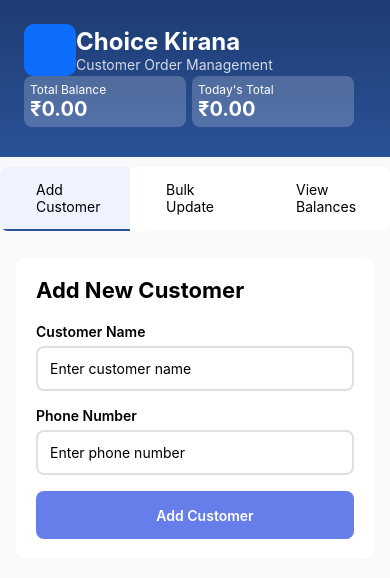
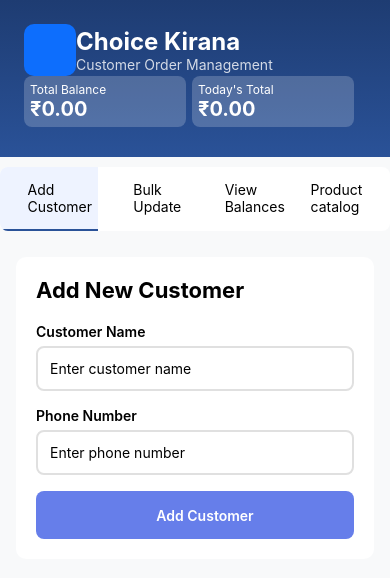
Before and after one commit to mzb2599/Choice, a React Native app: screen / in a window 390 px wide. Shown: the top 578 px of the page. Built offline with nearby package versions, Linux system fonts and the light colour scheme; some icons are missing.

Commit message:
New tab added

```diff
--- a/components/Tabs.js
+++ b/components/Tabs.js
@@ -29,6 +29,13 @@ export default function Tabs({ activeTab, setActiveTab }) {
         <Users size={18} color={activeTab === 2 ? "#2a5298" : "#6c757d"} />
         <Text style={Styles.tabText}>View Balances</Text>
       </TouchableOpacity>
+
+      <TouchableOpacity
+        style={[Styles.tab, activeTab === 3 ? Styles.tabActive : null]}
+        onPress={() => setActiveTab(3)}
+      >
+        <Text style={Styles.tabText}>Product catalog</Text>
+      </TouchableOpacity>
     </View>
   );
 }
```
